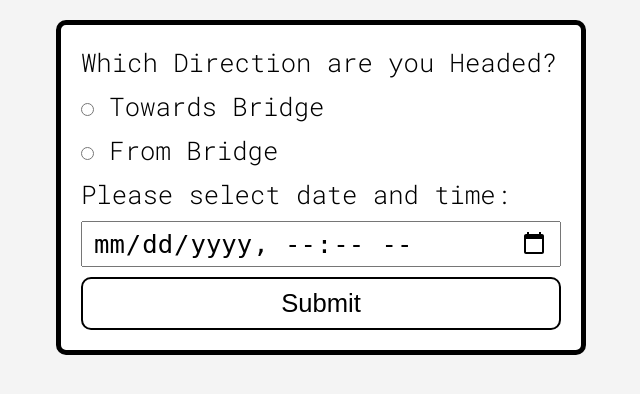
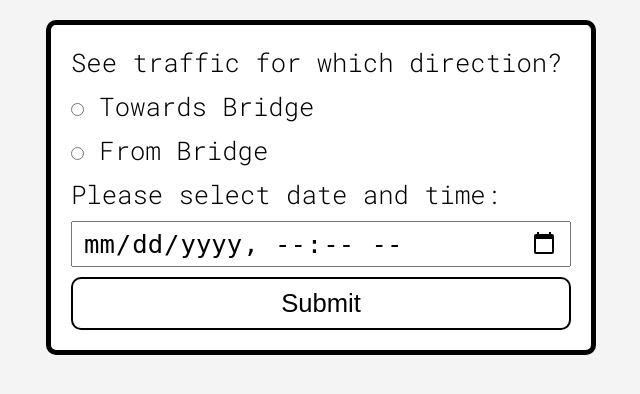
Before and after one commit to Brady-Malott/Borderhacks2021, a Flask app: page / in a window 1280 px wide. Shown: the part 113-507 px from the top of the page, without its empty margins (319-959 px from the left). Run offline with Flask 2, Linux system fonts and the light colour scheme.

Commit message:
Resized the form

```diff
--- a/src/static/style.css
+++ b/src/static/style.css
@@ -40,7 +40,7 @@ body {
 
 .container {
   margin: 20px auto 0;
-  width: 530px;
+  width: 550px;
   row-gap: 10px;
   display: flex;
   flex-direction: column;
--- a/src/templates/form/form.html
+++ b/src/templates/form/form.html
@@ -2,7 +2,7 @@
 <h1>Welcome to Traffic Visualizer!</h1>
 {% endblock %} {% block content %}
 <form method="post" class="container">
-  <p>Which Direction are you Headed?</p>
+  <p>See traffic for which direction?</p>
   <div>
     <input type="radio" name="direction" id="towards" value="towards" />
     <label for="towards">Towards Bridge</label>
```
